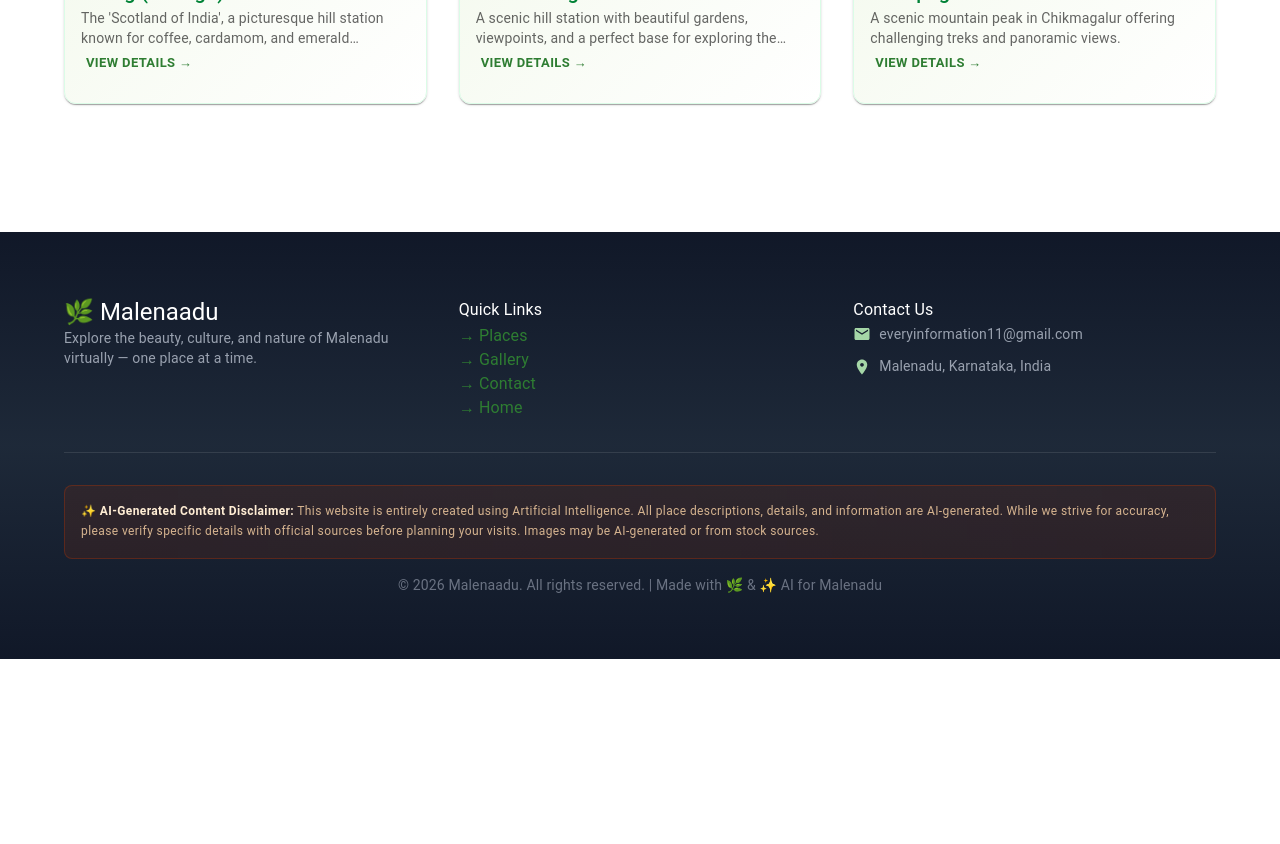
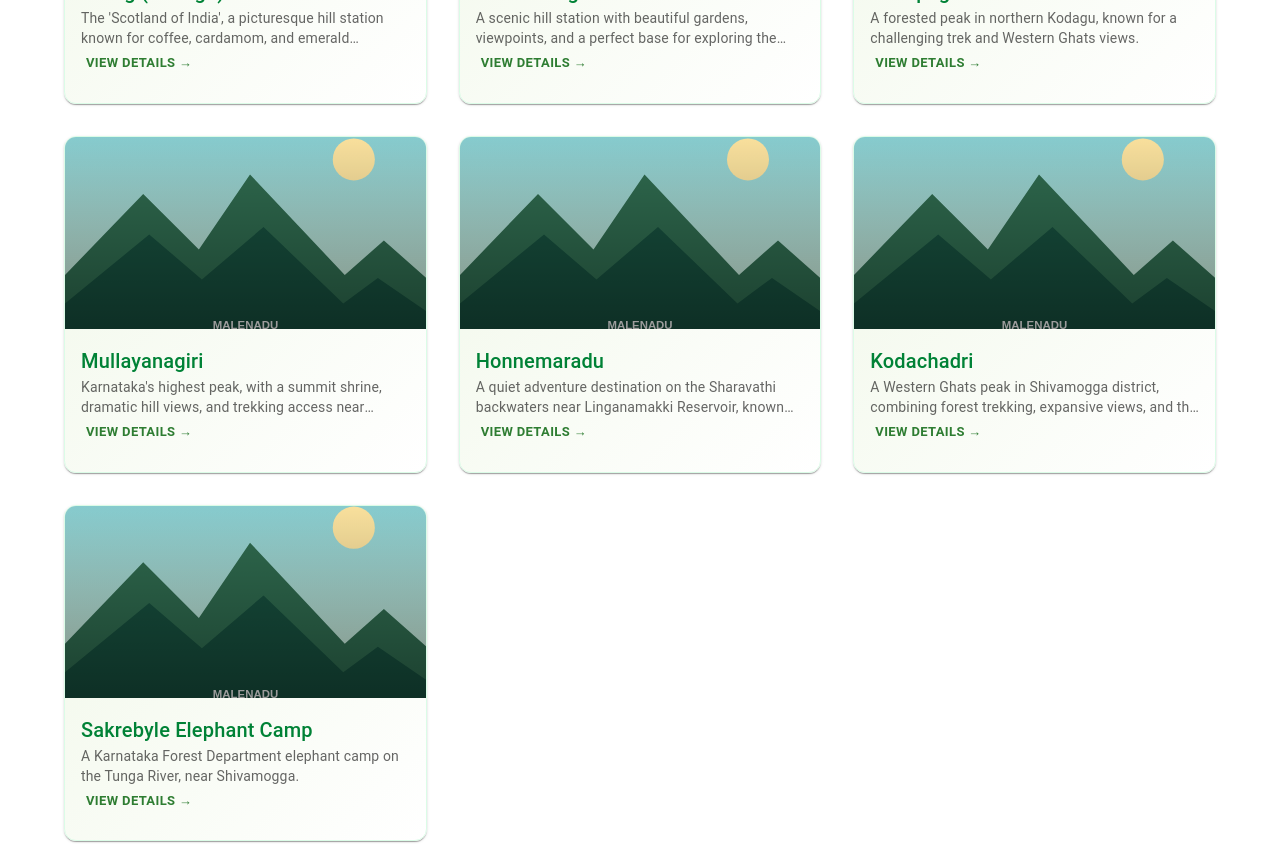
Before and after one commit to Darshancsagar/virtualnaadu, a Next.js app: page /places in a window 1280 px wide. Shown: the part 2060-2904 px from the top of the page. Before the commit the page ends 2719 px from the top, so only its background shows below. Built offline with nearby package versions, Linux system fonts and the light colour scheme; no server answers.

Commit message:
improvements

```diff
--- a/src/components/HomePage.tsx
+++ b/src/components/HomePage.tsx
@@ -27,6 +27,8 @@ import LocalActivityIcon from "@mui/icons-material/LocalActivity";
 import LandscapeIcon from "@mui/icons-material/Landscape";
 import ImageIcon from "@mui/icons-material/Image";
 import SearchIcon from "@mui/icons-material/Search";
+
+const DEFAULT_PLACE_IMAGE = "/imageForProject/place-placeholder.svg";
 
 const MapSection = dynamic(() => import("@/components/MapSection"), {
   ssr: false,
@@ -410,8 +412,9 @@ export default function HomePage() {
                     <Box className="relative h-48 overflow-hidden group">
                       <CardMedia
                         component="img"
-                        image={place.image}
+                        image={place.image || DEFAULT_PLACE_IMAGE}
                         alt={`Place ${place.name}`}
+                        onError={(event) => { event.currentTarget.src = DEFAULT_PLACE_IMAGE; }}
                         sx={{
                           height: "100%",
                           width: "100%",
--- a/src/components/Navbar.tsx
+++ b/src/components/Navbar.tsx
@@ -62,7 +62,7 @@ export default function Navbar() {
           >
             🌿 Malenaadu
           </Typography>
-          <Box sx={{ backgroundColor: "rgba(255, 255, 255, 0.2)", px: 1.2, py: 0.5, borderRadius: 1, backdropFilter: "blur(10px)" }}>
+          <Box sx={{ backgroundColor: "rgba(255, 255, 255, 0.2)", px: 0.5, py: 0.2, borderRadius: 1, backdropFilter: "blur(10px)" }}>
             <Typography sx={{ fontSize: "10px", fontWeight: "600", color: "#FFB74D", textTransform: "uppercase", letterSpacing: "0.5px" }}>
               ✨ AI Powered
             </Typography>
--- a/src/data/topPlacesToVisit.js
+++ b/src/data/topPlacesToVisit.js
@@ -11,7 +11,7 @@ longitude: 74.8058,
     detail: {
       location: "Shimoga District, Karnataka ",
       bestTimeToVisit: "June to October (monsoon season provides maximum water flow)",
-      howToReach: "Nearest railway station: Shimoga Junction (66 km). Bus: Regular services from Bangalore, Shimoga, and Mangalore. Road: Well-connected by NH highways.",
+      howToReach: "Talaguppa is the nearest railway station (about 20 km). Road access is available from Sagara and Shivamogga; check current public-transport schedules before travel.",
       highlights: [
         "One of the highest plunge waterfalls in India and highest in South India",
         "Four distinct cascades: Raja, Rani, Roarer, and Rocket falls",
@@ -256,10 +256,10 @@ longitude: 75.7754,
     tags: ["trekking", "spiritual", "mountains", "adventure"],
     category: "mountain",
     searchKeywords: ["caves", "sufi", "coffee", "peak"],
- latitude: 13.3377,
-longitude: 75.7216,
+    latitude: 13.4174,
+    longitude: 75.7655,
     detail: {
-      location: "Chikmagalur District, Karnataka (13.4333° N, 75.7500° E)",
+      location: "Chikkamagaluru District, Karnataka",
       bestTimeToVisit: "October to March (weather suitable for trekking and exploration)",
       howToReach: "Nearest town: Chikmagalur (30 km). Bus: Services from Chikmagalur and nearby towns. Road: Via Kemmanagundi or direct routes.",
       highlights: [
@@ -353,20 +353,20 @@ longitude: 75.7347,
   },
   {
     name: "Pushpagiri",
-    description: "A scenic mountain peak in Chikmagalur offering challenging treks and panoramic views.",
+    description: "A forested peak in northern Kodagu, known for a challenging trek and Western Ghats views.",
     image: "https://images.unsplash.com/photo-1506905925346-21bda4d32df4?w=600&auto=format&fit=crop&q=60&ixlib=rb-4.1.0&ixid=M3wxMjA3fDB8MHxzZWFyY2h8MjB8fG1vdW50YWluJTIwcGVha3xlbnwwfHwwfHx8MA%3D%3D",
     tags: ["trekking", "mountains", "adventure", "wildlife"],
     category: "mountain",
     searchKeywords: ["peak", "summit", "forest", "temple"],
-    latitude: 12.6769,
-longitude: 75.6844,
+    latitude: 12.6617,
+longitude: 75.6647,
 
     detail: {
-      location: "Chikmagalur District, Karnataka (13.3667° N, 75.8000° E)",
-      bestTimeToVisit: "October to May (dry season ideal for trekking)",
-      howToReach: "Nearest town: Chikmagalur (50 km). Base village: Sarpadhari. Bus and taxi services from Chikmagalur. Road: Via Mudigere.",
+      location: "Kodagu District, Karnataka",
+      bestTimeToVisit: "December to May is generally the drier trekking season; confirm forest access before travel.",
+      howToReach: "Base access is from the Somwarpet/Kumaralli side of Kodagu. Check current forest-entry and guide requirements before travelling.",
       highlights: [
-        "One of the highest peaks in Chikmagalur region",
+        "A prominent peak in northern Kodagu",
         "Dense tropical forests and rich biodiversity",
         "Ancient temple at the summit",
         "Challenging trek for experienced hikers"
@@ -376,5 +376,81 @@ longitude: 75.6844,
       entryFee: "Free entry. Trekking guide charges: ₹500-1000",
       activities: "Trekking, rock climbing, forest trekking, meditation, photography, wildlife spotting, adventure activities"
     }
+  },
+  {
+    name: "Mullayanagiri",
+    description: "Karnataka's highest peak, with a summit shrine, dramatic hill views, and trekking access near Chikkamagaluru.",
+    tags: ["trekking", "mountains", "nature", "sunset"],
+    category: "mountain",
+    searchKeywords: ["highest peak", "mullappa swamy", "seethalayyanagiri", "chikkamagaluru"],
+    latitude: 13.3906,
+    longitude: 75.7217,
+    detail: {
+      location: "Chikkamagaluru District, Karnataka",
+      bestTimeToVisit: "October to February for clearer weather; check access conditions during monsoon.",
+      howToReach: "About 16–24 km from Chikkamagaluru town depending on the access point. The final approach is narrow and may require a short walk.",
+      highlights: ["Karnataka's highest peak at about 1,930 metres", "Mullappa Swamy temple near the summit", "Western Ghats viewpoints and hill roads"],
+      attractions: "Mullayanagiri summit, Seethalayyanagiri, nearby coffee country and Chikkamagaluru town.",
+      accommodation: "Chikkamagaluru has hotels, homestays, and estate stays.",
+      entryFee: "Check current local access, parking, and trekking rules before departure.",
+      activities: "Sightseeing, short walks, trekking, sunrise or sunset viewing, and photography"
+    }
+  },
+  {
+    name: "Honnemaradu",
+    description: "A quiet adventure destination on the Sharavathi backwaters near Linganamakki Reservoir, known for supervised water activities.",
+    tags: ["nature", "adventure", "riverside", "waterfalls"],
+    category: "adventure",
+    searchKeywords: ["sharavathi", "linganamakki", "kayaking", "canoeing", "sagara"],
+    latitude: 14.1742,
+    longitude: 74.8374,
+    detail: {
+      location: "Sagara Taluk, Shivamogga District, Karnataka",
+      bestTimeToVisit: "August to January, subject to weather and operator availability.",
+      howToReach: "Around 25 km from Sagara by road. Confirm the camp meeting point with a registered operator before leaving.",
+      highlights: ["Sharavathi River backwaters near Linganamakki", "Kayaking, canoeing, coracle paddling and supervised swimming", "Forest and reservoir views"],
+      attractions: "Honnemaradu Adventure Camp, Linganamakki backwaters, Jog Falls, and Sharavathi Valley Wildlife Sanctuary.",
+      accommodation: "Book a registered camp or stay in the Sagara/Jog Falls area.",
+      entryFee: "Activity charges and availability are set by operators; book or confirm in advance.",
+      activities: "Kayaking, canoeing, coracle rides, birdwatching, and nature walks"
+    }
+  },
+  {
+    name: "Kodachadri",
+    description: "A Western Ghats peak in Shivamogga district, combining forest trekking, expansive views, and the Sarvajna Peetha shrine.",
+    tags: ["trekking", "mountains", "nature", "spiritual"],
+    category: "mountain",
+    searchKeywords: ["mookambika", "sarvajna peetha", "hidlumane", "kollur"],
+    latitude: 13.8613,
+    longitude: 74.8639,
+    detail: {
+      location: "Shivamogga District, Karnataka",
+      bestTimeToVisit: "October to February for clearer visibility. Monsoon trails and roads can be hazardous.",
+      howToReach: "Access is generally via the Nittur/Kollur side. Confirm current forest, jeep, and trekking access before travel.",
+      highlights: ["Peak around 1,343 metres", "Sarvajna Peetha at the summit", "Mookambika Wildlife Sanctuary landscapes"],
+      attractions: "Kodachadri Peak, Hidlumane Falls, Sarvajna Peetha, and Kollur Mookambika Temple.",
+      accommodation: "Stay options are available around Kollur and nearby towns.",
+      entryFee: "Access rules and vehicle charges can change; verify locally before visiting.",
+      activities: "Trekking, jeep access where permitted, viewpoints, and pilgrimage visits"
+    }
+  },
+  {
+    name: "Sakrebyle Elephant Camp",
+    description: "A Karnataka Forest Department elephant camp on the Tunga River, near Shivamogga.",
+    tags: ["wildlife", "nature", "family", "riverside"],
+    category: "wildlife",
+    searchKeywords: ["sakrebyle", "elephant camp", "tunga", "gajanur", "shivamogga"],
+    latitude: 13.9922,
+    longitude: 75.5662,
+    detail: {
+      location: "Near Gajanur, Shivamogga District, Karnataka",
+      bestTimeToVisit: "Morning visitor hours; confirm the current schedule before travelling.",
+      howToReach: "About 14 km from Shivamogga on the Shivamogga–Thirthahalli road.",
+      highlights: ["Forest Department-managed elephant camp", "Tunga River setting", "Morning elephant care and observation sessions"],
+      attractions: "The elephant camp, Tunga riverside, and nearby Shivamogga attractions.",
+      accommodation: "Stay in Shivamogga or check official eco-tourism accommodation availability.",
+      entryFee: "Timings, visitor activities, and fees can change; confirm with the Forest Department or official tourism listing.",
+      activities: "Wildlife observation, nature photography, and learning about elephant care"
+    }
   }
 ];
--- a/src/pages/place/[name].tsx
+++ b/src/pages/place/[name].tsx
@@ -34,6 +34,8 @@ import RoomIcon from "@mui/icons-material/Room";
 import ShareIcon from "@mui/icons-material/Share";
 import ContentCopyIcon from "@mui/icons-material/ContentCopy";
 import WeatherCard from "@/components/WeatherCard";
+
+const DEFAULT_PLACE_IMAGE = "/imageForProject/place-placeholder.svg";
 
 export default function PlaceDetail() {
   const router = useRouter();
@@ -75,7 +77,7 @@ const decodedName = decodeURIComponent(name as string);
   const touristSchema = touristAttractionSchema({
     name: place.name,
     description: place.description,
-    image: place.image,
+    image: place.image || DEFAULT_PLACE_IMAGE,
     location: detail.location,
     url: `https://www.malenaadu.in/place/${place.name}`,
   });
@@ -160,7 +162,7 @@ const decodedName = decodeURIComponent(name as string);
         />
         <meta property="og:type" content="website" />
         <meta property="og:url" content={`https://www.malenaadu.in/place/${place.name}`} />
-        <meta property="og:image" content={place.image} />
+        <meta property="og:image" content={place.image || DEFAULT_PLACE_IMAGE} />
         <meta name="viewport" content="width=device-width, initial-scale=1" />
       </Head>
       <Box className="bg-gradient-to-b from-green-50 to-white min-h-screen">
@@ -191,7 +193,7 @@ const decodedName = decodeURIComponent(name as string);
         transition={{ duration: 0.8 }}
         className="relative h-[70vh] w-full bg-cover bg-center overflow-hidden"
         style={{
-          backgroundImage: `url('${place.image}')`,
+          backgroundImage: `url('${place.image || DEFAULT_PLACE_IMAGE}')`,
           backgroundAttachment: "fixed",
         }}
       >
--- a/src/pages/places.tsx
+++ b/src/pages/places.tsx
@@ -10,6 +10,8 @@ import { topPlacesToVisit } from "@/data/topPlacesToVisit";
 import Link from "next/link";
 import { collectionPageSchema, breadcrumbSchema } from "@/utils/schemas";
 import ClearIcon from "@mui/icons-material/Clear";
+
+const DEFAULT_PLACE_IMAGE = "/imageForProject/place-placeholder.svg";
 
 export default function Places() {
   const router = useRouter();
@@ -222,8 +224,9 @@ export default function Places() {
                     <Box className="relative h-48 overflow-hidden group">
                       <CardMedia
                         component="img"
-                        image={place.image}
+                        image={place.image || DEFAULT_PLACE_IMAGE}
                         alt={`${place.name} - Tourist Place in Malenadu`}
+                        onError={(event) => { event.currentTarget.src = DEFAULT_PLACE_IMAGE; }}
                         sx={{
                           height: "100%",
                           width: "100%",
```
Also changed, not shown: public/imageForProject/place-placeholder.svg (added).
